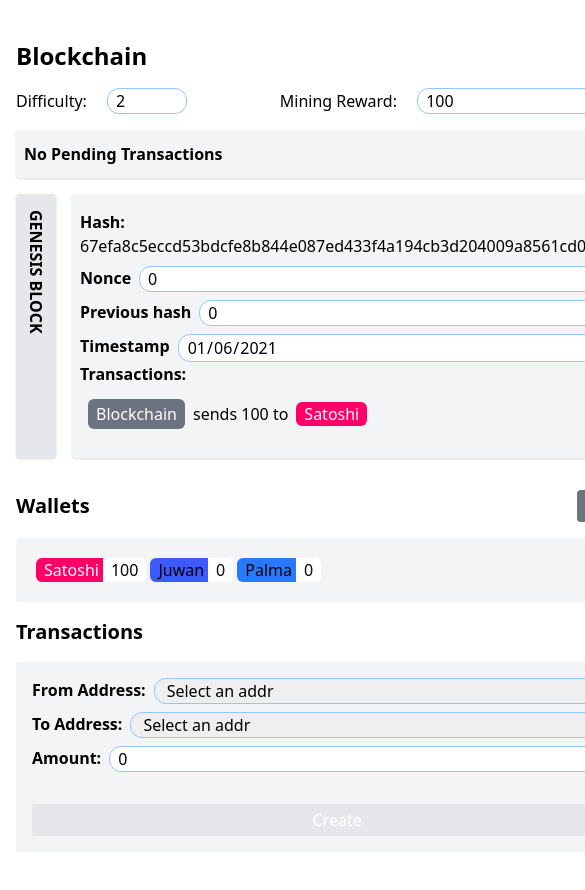
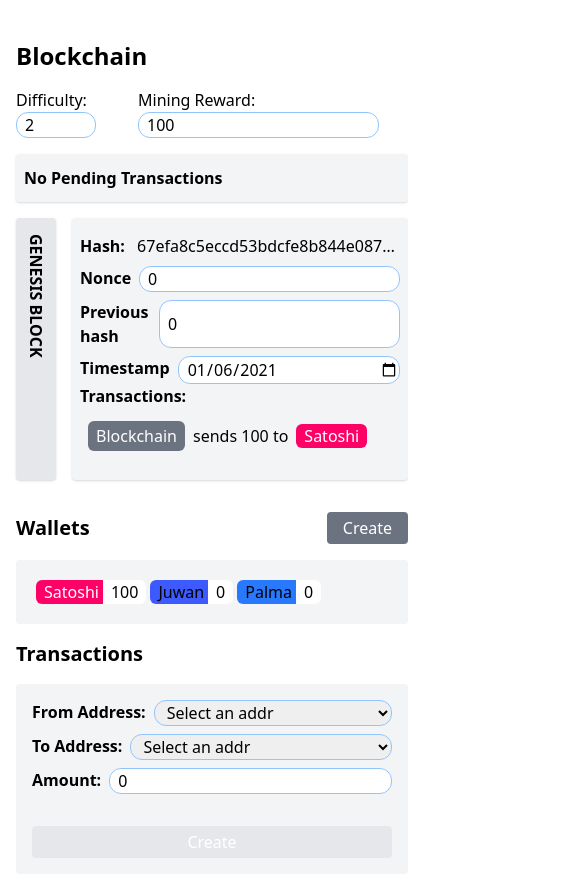
Before and after one commit to xavism/blockchain, a React (Create React App) app: page / in a window 390 px wide. Shown: the top 890 px of the page, 585 px wide, since content can reach past the window. Before the commit the page ends 868 px from the top, so only its background shows below. Built offline with nearby package versions, Linux system fonts and the light colour scheme.

Commit message:
quickfix responsive

```diff
--- a/src/components/Block.jsx
+++ b/src/components/Block.jsx
@@ -20,7 +20,7 @@ const Block = ({ index, block }) => {
     return (
       <div className="">
         <div className="flex mb-2">
-          <p><span className="mr-2 font-bold">Hash: </span>{hash}</p>
+          <p className="max-w-xs whitespace-nowrap overflow-hidden overflow-ellipsis"><span className="mr-2 font-bold">Hash: </span>{hash}</p>
         </div>
         <div className="flex mb-2">
           <label className="mr-2 font-bold" htmlFor="nonce">Nonce</label>
```
